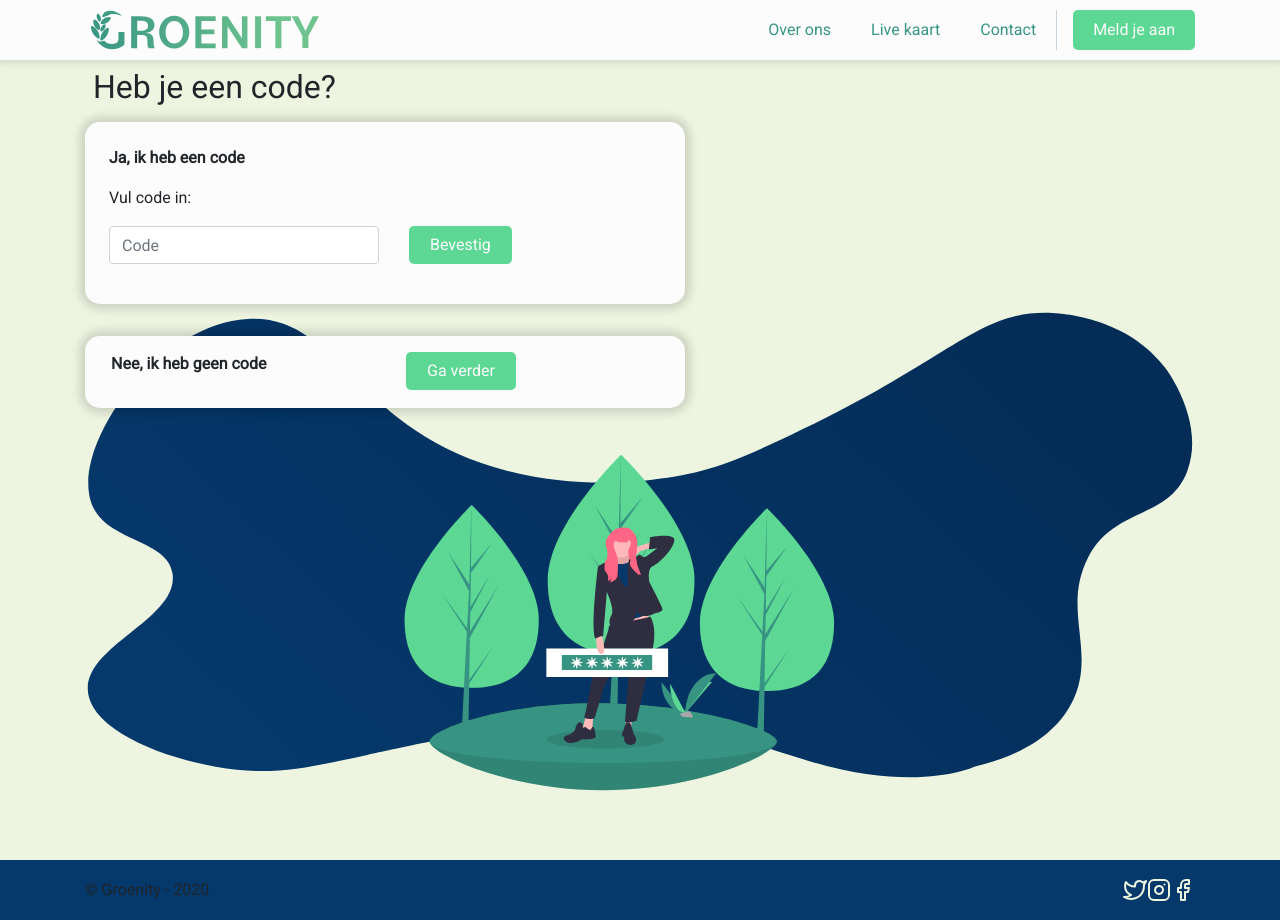
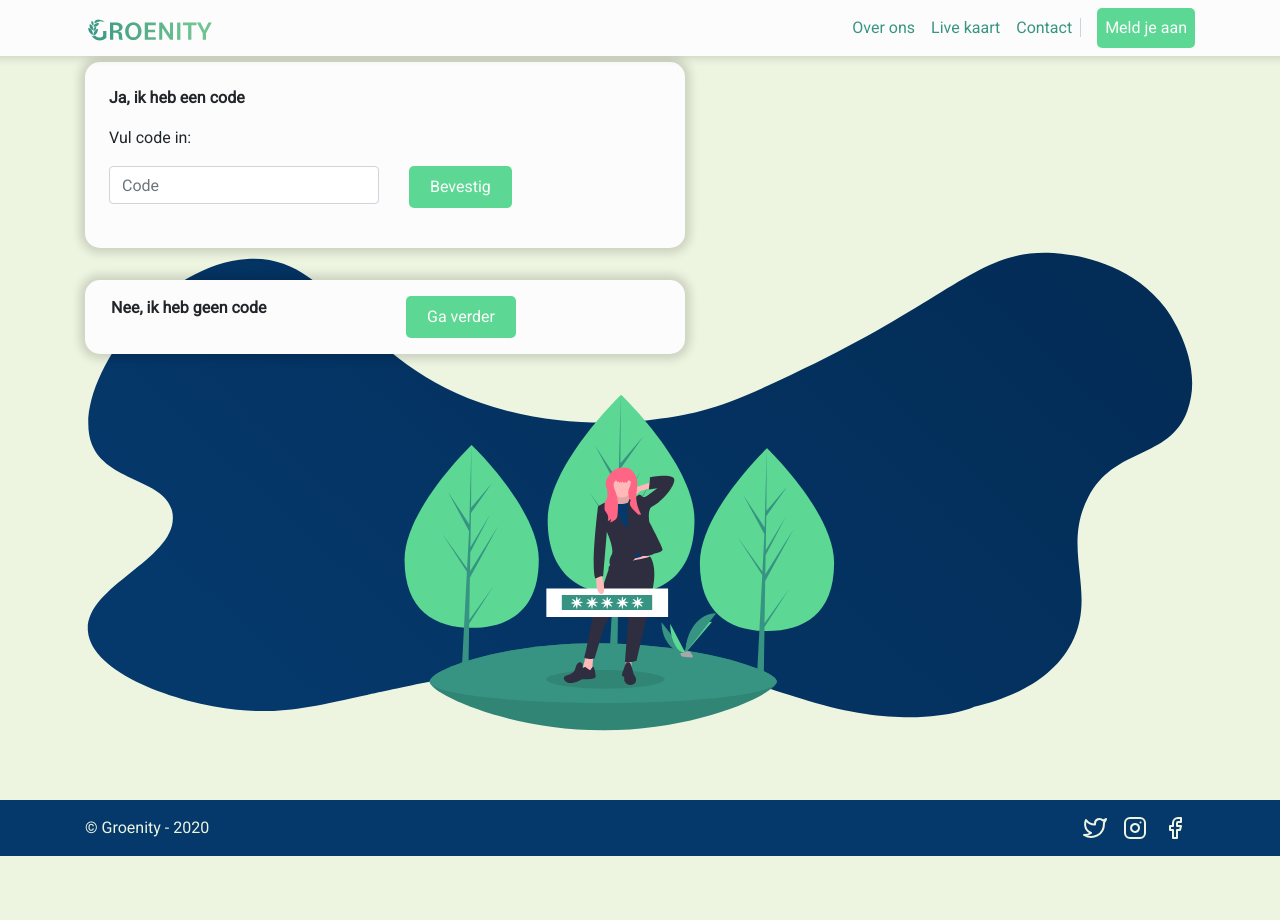
Before and after one commit to MinjuCo/groenity, a PHP site: page /registation.php in a window 1280 px wide. After the commit the page ends 856 px from the top, so only its background shows below. Run offline with PHP 8.4, Linux system fonts and the light colour scheme; data that the repository does not hold is empty.

Commit message:
Fixed the layout of the navigation bar with bootstrap classes and made head.inc.php more flexible for all pages

```diff
--- a/css/style.css
+++ b/css/style.css
@@ -9,37 +9,43 @@ white/nav: #FCFCFC;
 html, body{
     font-family: 'Roboto', sans-serif;
     background-color: #EDF5E0;
+    font-size: 1em;
     height: 100%;
 }
 
 
 /*   NAVBAR  */
 .navbar {
-    height: 60px;
     background-color: #FCFCFC;
     box-shadow: 0px -10px 10px 10px rgba(0,0,0,0.2);
 }
 .navbar-brand {
-    width: 240px;
-    padding:0;
+    width: 130px;
 }
-.navbar-expand-lg .navbar-nav .nav-link {
-    padding-left: 20px;
-    padding-right: 20px;
+
+.navbar-toggler{
+    border-color: #8DE4AF;
 }
+
+.navbar-toggler-icon{
+    background-image: url("../img/Icons/menu.svg");
+}
+
 .nav-item .nav-link{
     color: #389583;
     font-family: 'Roboto', sans-serif;
 
 }
-.nav-item.aanmelden-container{
+.nav-item.aanmelden::before{
+    content: "";
     border-left: 1px solid rgba(5, 56, 107, 0.2);
 }
 .nav-link.aanmelden, .btn-form-registratie {
     background-color: #5CD894;
     color: #FCFCFC;
-    margin-left: 16px;
+    margin-left: 1em;
     border-radius: 5px;
+    padding: 0.5em;
 }
 
 /*  REGISTRATION.PHP  */
@@ -72,24 +78,35 @@ html, body{
 }
 /* FOOTER */
 .page-footer {
-    height: 60px;
+    height: 56px;
     background-color: #05386B;
 }
-html .page-footer .container {
-    height: 100%;
-}
-html .page-footer .container .row {
-  padding-top: 15px;
-}
-html .page-footer .container .row .col h6{
+
+.page-footer{
     font-family: 'Roboto', sans-serif;
     color: #EDF5E0;
     font-size: 16px;
 }
-html .page-footer .container .row .col-md-auto a {
-    padding: 5px;
-    margin: 5px;
-}
+
 .social-media-icon {
     stroke: #EDF5E0;
 }
+
+.page-footer .icon{
+    margin: 0 0.5em;
+}
+
+@media (max-width: 768px){
+    .nav-item.aanmelden::before{
+        content: "";
+        border-left: none;
+    }
+
+    .nav-link.aanmelden{
+        margin-left: 0;
+    }
+
+    .navbar .collapse{
+        flex-direction: row;
+    }
+}
--- a/includes/head.inc.php
+++ b/includes/head.inc.php
@@ -1,8 +1,15 @@
+<?php
+$currentPage = basename($_SERVER['PHP_SELF'],'.php');
+?>
 <head>
     <meta charset="UTF-8">
     <meta name="viewport" content="width=device-width, initial-scale=1.0">
     <title>Groenity - <?php echo $pageTitle; ?></title>
     <link rel="stylesheet" href="https://stackpath.bootstrapcdn.com/bootstrap/4.4.1/css/bootstrap.min.css" integrity="sha384-Vkoo8x4CGsO3+Hhxv8T/Q5PaXtkKtu6ug5TOeNV6gBiFeWPGFN9MuhOf23Q9Ifjh" crossorigin="anonymous">
-    <link rel="stylesheet" type="text/css" href="css/style.css">
+    <?php if($currentPage == "index"):?>
+        <link rel="stylesheet" type="text/css" href="css/style.css">
+    <?php else:?>
+        <link rel="stylesheet" type="text/css" href="../css/style.css">
+    <?php endif;?>
     <link href="https://fonts.googleapis.com/css?family=Roboto|Roboto+Condensed&display=swap" rel="stylesheet">
 </head>
--- a/includes/nav-public.inc.php
+++ b/includes/nav-public.inc.php
@@ -1,5 +1,4 @@
- <div class="collapse navbar-collapse text-right" id="myNavbar7">
-        <ul class="navbar-nav ml-auto">
+    <ul class="navbar-nav">
         <li class="nav-item">
             <a href="#" class="nav-link">Over ons</a>
         </li>
@@ -9,8 +8,7 @@
         <li class="nav-item">
             <a href="#" class="nav-link">Contact</a>
         </li>
-            <li class="nav-item aanmelden-container">
-                <a href="#" class="nav-link aanmelden">Meld je aan</a>
+        <li class="nav-item aanmelden">
+            <a href="#" class="nav-link aanmelden d-inline-block">Meld je aan</a>
         </li>
     </ul>
-    </div>
--- a/includes/nav.inc.php
+++ b/includes/nav.inc.php
@@ -1,20 +1,19 @@
-<nav class="navbar navbar-expand-lg static-top">
-    <div class="container-lg">
-        <a class="navbar-brand" href="index.php">
-            <img src="img/groenity-logo.svg" alt="logo-groenity">
-        </a>
-        <!--responsive button-->
-        </a>
+<nav class="navbar navbar-expand-md fixed-top d-flex flex-row align-items-center">
+    <div class="container-xl">
+    <a class="navbar-brand" href="<?php echo ($currentPage == "index")? "index.php": "../index.php";?>">
+        <img src="<?php echo ($currentPage == "index")? "img/": "../img/";?>groenity-logo.svg" alt="logo-groenity">
+    </a>
+    <!--responsive button-->
     <button class="navbar-toggler" type="button" data-toggle="collapse" data-target="#navbarResponsive" aria-controls="navbarResponsive" aria-expanded="false" aria-label="Toggle navigation">
-          <span class="navbar-toggler-icon"></span>
-        </button>
-    <div class="collapse navbar-collapse" id="navbarResponsive">
+        <span class="navbar-toggler-icon"></span>
+    </button>
+    <div class="collapse navbar-collapse justify-content-end" id="navbarResponsive">
             <?php
             if (isset($_SESSION["user"])) {
-                include_once('includes/nav-private.inc.php');
+                include_once(__DIR__."/../includes/nav-private.inc.php");
             } else {
-                include_once("includes/nav-public.inc.php");
+                include_once(__DIR__."/../includes/nav-public.inc.php");
             } ?>
-        </div>
+    </div>
     </div>
 </nav>
```
Also changed, not shown: img/Icons/menu.svg (added). Lines whose indentation alone changed are shown as unchanged.
